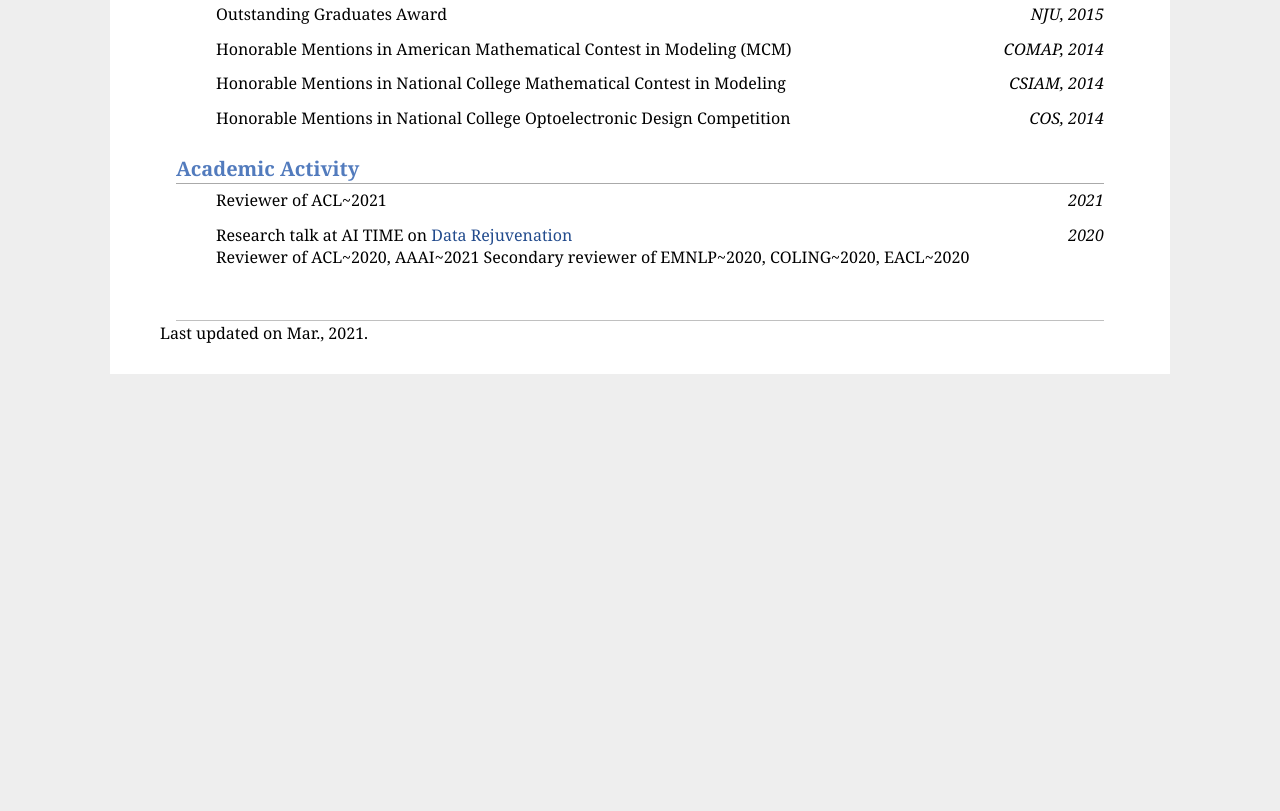
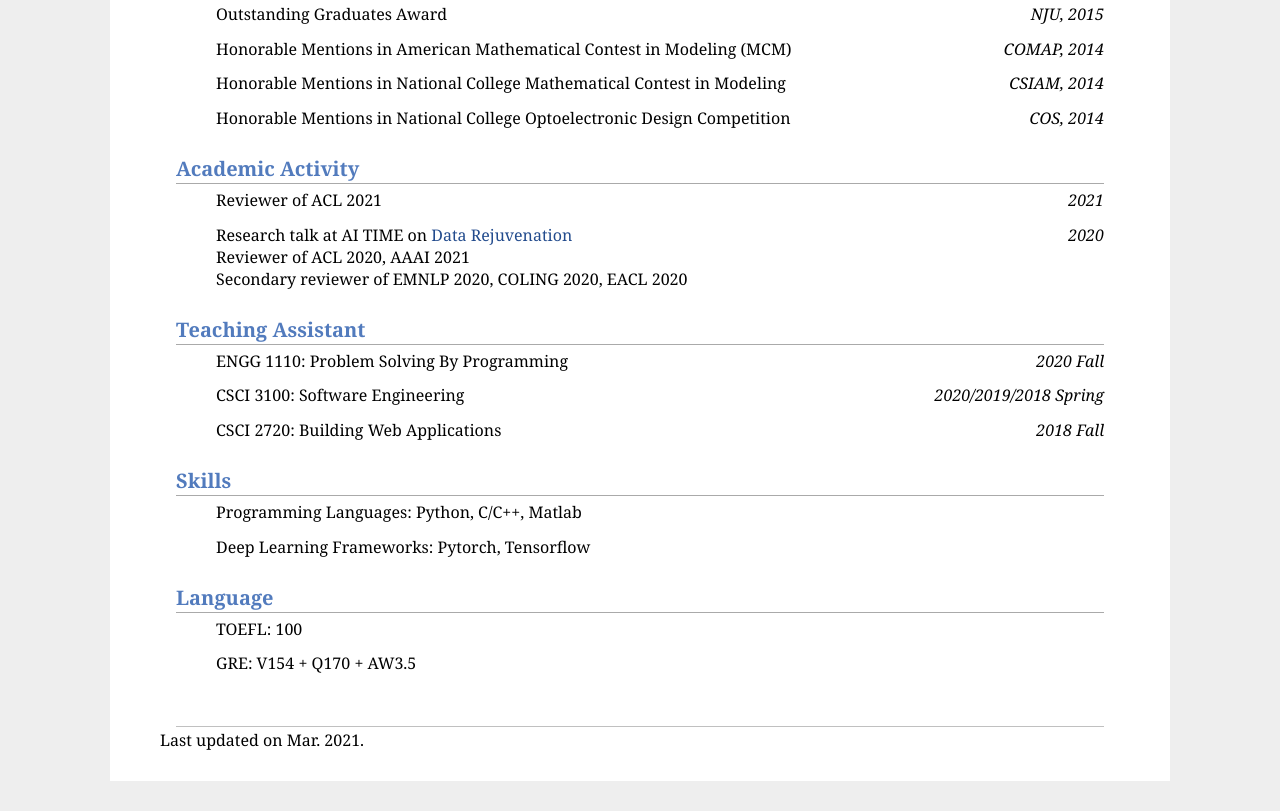
Before and after one commit to yywang16/yywang16.github.io, a plain HTML site: page index.html in a window 1280 px wide. Shown: the part 1959-2770 px from the top of the page. Before the commit the page ends 2363 px from the top, so only its background shows below. Drawn offline with Linux system fonts and the light colour scheme.

Commit message:
Update index.html

```diff
--- a/index.html
+++ b/index.html
@@ -128,7 +128,7 @@
 <ul>
     <a href="https://arxiv.org/abs/2010.12868">Multi-Task Learning with Shared Encoder for Non-Autoregressive Machine Translation</a> <br>
     Yongchang Hao, Shilin He, <b>Wenxiang Jiao</b>, Zhaopeng Tu, Michael Lyu, Xing Wang <br>
-    <i>NAACL 2021</i>
+    <i>NAACL-HLT 2021</i>
 </ul>
 <ul>
     <a href="https://arxiv.org/abs/1910.09362">Improving Word Representations: A Sub-sampled Unigram Distribution for Negative Sampling</a> <br>
@@ -178,13 +178,52 @@
 <p>
     <ul>
         <div style="float:right;"><i>2021</i></A></div>
-        Reviewer of ACL~2021
+        Reviewer of ACL 2021
     </ul>
     <ul>
         <div style="float:right;"><i>2020</i></A></div>
         Research talk at AI TIME on <a href="https://mp.weixin.qq.com/s/8MuanSkAmhKf5IwM5JUGbA">Data Rejuvenation</a> <br>
-        Reviewer of ACL~2020, AAAI~2021
-        Secondary reviewer of EMNLP~2020, COLING~2020, EACL~2020
+        Reviewer of ACL 2020, AAAI 2021 <br>
+        Secondary reviewer of EMNLP 2020, COLING 2020, EACL 2020
+    </ul>
+</p>
+
+
+<h2>Teaching Assistant</h2>
+<p>
+    <ul>
+        <div style="float:right;"><i>2020 Fall</i></A></div>
+        ENGG 1110: Problem Solving By Programming
+    </ul>
+    <ul>
+        <div style="float:right;"><i>2020/2019/2018 Spring</i></A></div>
+        CSCI 3100: Software Engineering
+    </ul>
+    <ul>
+        <div style="float:right;"><i>2018 Fall</i></A></div>
+        CSCI 2720: Building Web Applications
+    </ul>
+</p>
+
+
+<h2>Skills</h2>
+<p>
+    <ul>
+        Programming Languages: Python, C/C++, Matlab
+    </ul>
+    <ul>
+        Deep Learning Frameworks: Pytorch, Tensorflow
+    </ul>
+</p>
+
+
+<h2>Language</h2>
+<p>
+    <ul>
+        TOEFL: 100
+    </ul>
+    <ul>
+        GRE: V154 + Q170 + AW3.5
     </ul>
 </p>
 
@@ -195,5 +234,5 @@
 
 </div>
 
-Last updated on Mar., 2021.
+Last updated on Mar. 2021.
 </body></html>
```
